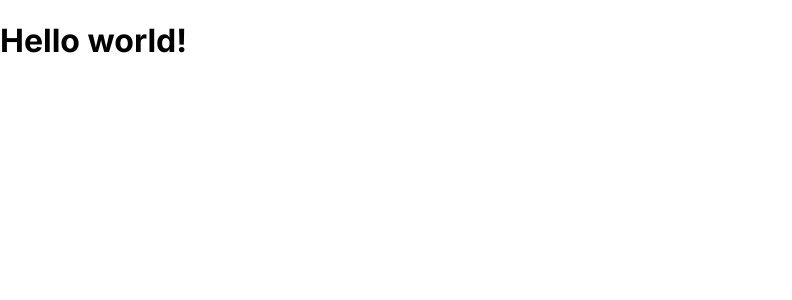
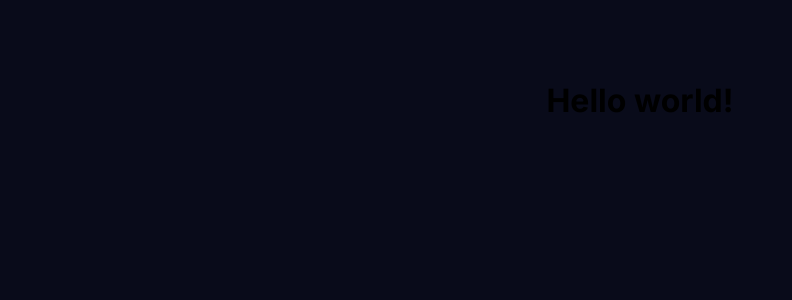
Before and after one commit to AhmedElaguab/stats-preview-card-component, a Next.js app: page / in a window 1280 px wide. Shown: the top 300 px of the page, without its empty margins (0-792 px from the left). Built offline with nearby package versions, Linux system fonts and the light colour scheme.

Commit message:
add container styles

```diff
--- a/pages/index.js
+++ b/pages/index.js
@@ -1,5 +1,5 @@
 import Head from 'next/head'
-import Image from 'next/image'
+import classes from '../styles/Home.module.css'
 
 export default function Home() {
   return (
@@ -10,7 +10,7 @@ export default function Home() {
         <link rel="icon" href="/favicon.ico" />
       </Head>
 
-      <main>
+      <main className={classes.main}>
         <h1>Hello world!</h1>
       </main>
     </div>
--- /dev/null
+++ b/styles/Home.module.css
@@ -0,0 +1,7 @@
+.main {
+  display: flex;
+  justify-content: center;
+  background-color: hsl(233, 47%, 7%);
+  min-height: 100vh;
+  padding: 60px 20px;
+}
```
